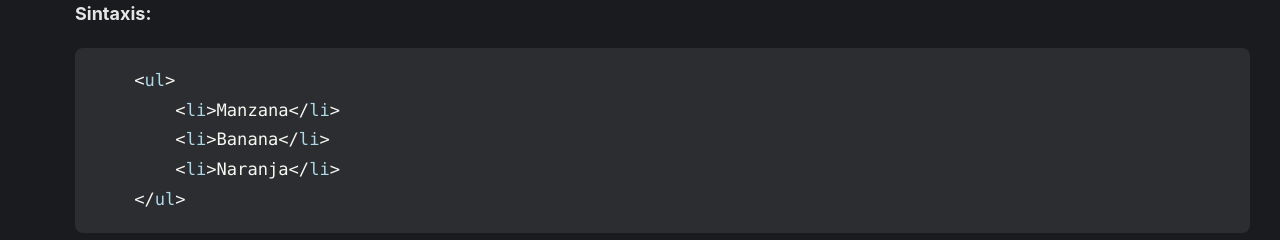
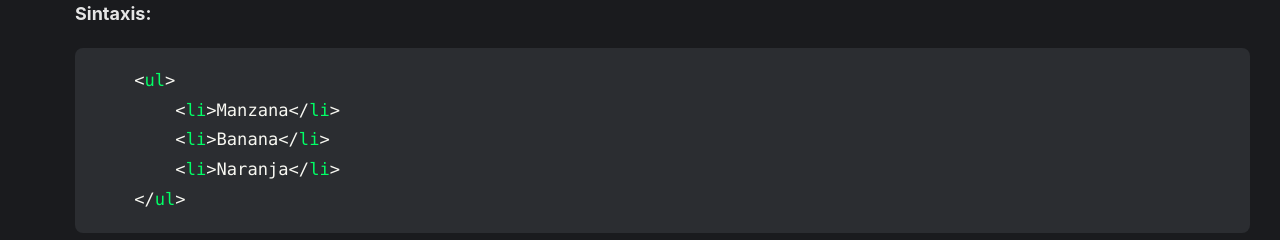
Before and after one commit to profeLeguizaNicolas/HTML---Listas, a plain HTML site: page index.html in a window 1280 px wide. Shown: the part 712-952 px from the top of the page. Drawn offline with Linux system fonts and the light colour scheme.

Commit message:
Refactor CSS styles for consistency and clarity

```diff
--- a/style.css
+++ b/style.css
@@ -18,7 +18,7 @@ img{
     max-width: 50vw;
 }
 .azul{
-    color:lightblue;
+    color:#00FF66;
 }
 iframe{ max-height: 50vw; border-radius: 20px;}
 .center{
```
